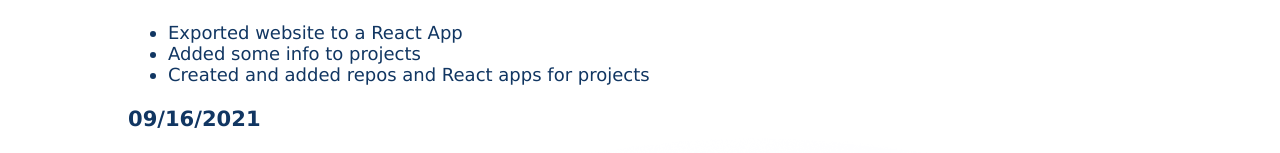
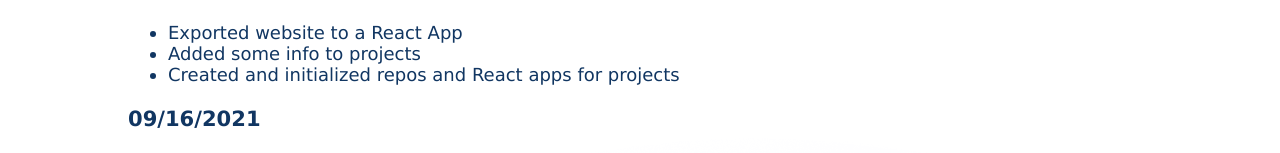
Before and after one commit to Zebxcore/portfolio, a React (Create React App) app: page /log in a window 1280 px wide. Shown: the part 291-444 px from the top of the page. Built offline with nearby package versions, Linux system fonts and the light colour scheme.

Commit message:
Corrected typos on text

```diff
--- a/src/components/log.tsx
+++ b/src/components/log.tsx
@@ -13,7 +13,7 @@
                 <ul>
                     <li> Exported website to a React App</li>
                     <li> Added some info to projects</li>
-                    <li> Created and added repos and React apps for projects</li>
+                    <li> Created and initialized repos and React apps for projects</li>
                 </ul>
 
                 <h3>
```
